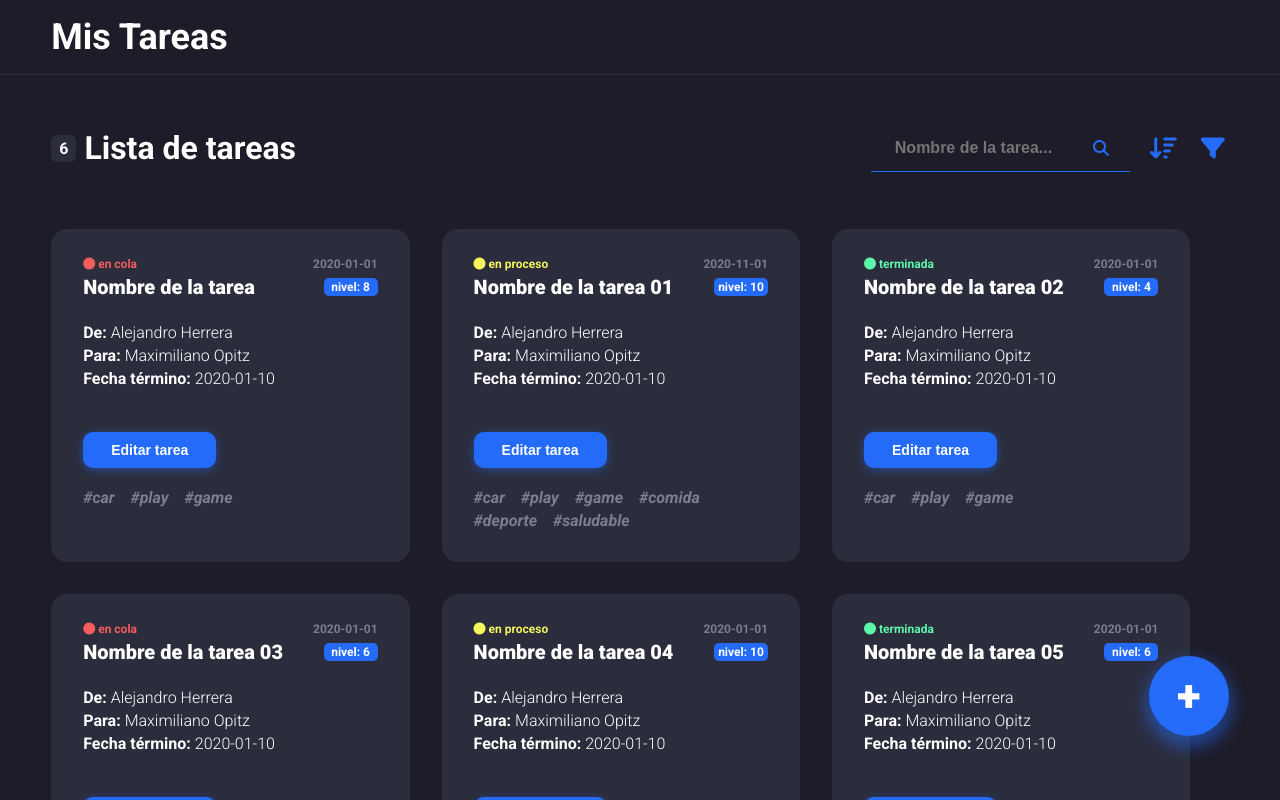
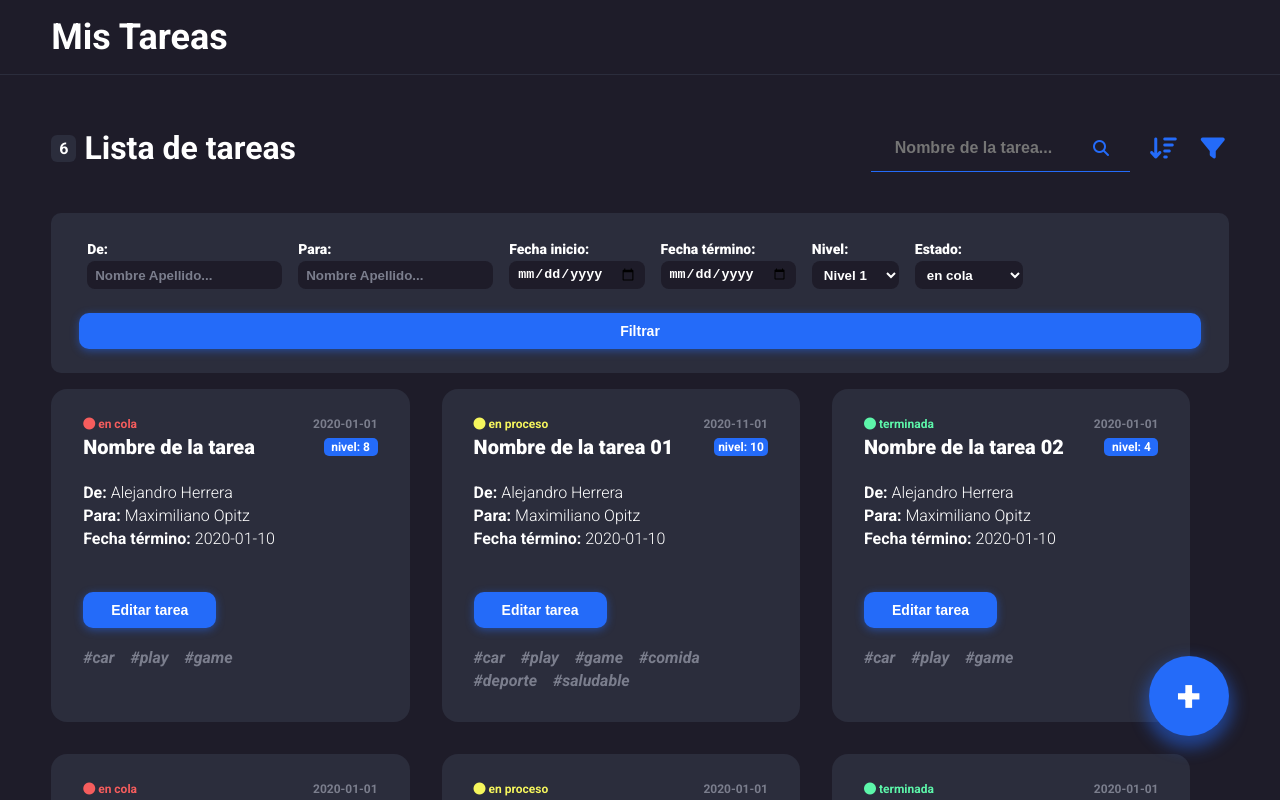
Before and after one commit to AlejandroIHT/my-task, a React app: page / in a window 1280 px wide. Both pictures are taken after a click on the button 1212 px from the left and 148 px from the top of the page. Shown: the top 800 px of the page. Built offline with nearby package versions, Linux system fonts and the light colour scheme.

Commit message:
[add] Filters component and its styles

```diff
--- /dev/null
+++ b/src/components/Filters.jsx
@@ -0,0 +1,77 @@
+import React from 'react';
+import '../styles/components/filters.css';
+
+const Filters = () => (
+  <div className="filters">
+    <div className="filters__container">
+      <label htmlFor="">De:</label>
+      <input type="text" placeholder="Nombre Apellido..." />
+    </div>
+    <div className="filters__container">
+      <label htmlFor="">Para:</label>
+      <input type="text" placeholder="Nombre Apellido..." />
+    </div>
+    <div className="filters__container">
+      <label htmlFor="">Fecha inicio:</label>
+      <input type="date" placeholder="" />
+    </div>
+    <div className="filters__container">
+      <label htmlFor="">Fecha término:</label>
+      <input type="date" placeholder="" />
+    </div>
+    <div className="filters__container">
+      <label htmlFor="">Nivel:</label>
+      <select>
+        <option value="1">
+          Nivel 1
+        </option>
+        <option value="2">
+          Nivel 2
+        </option>
+        <option value="3">
+          Nivel 3
+        </option>
+        <option value="4">
+          Nivel 4
+        </option>
+        <option value="5">
+          Nivel 5
+        </option>
+        <option value="6">
+          Nivel 6
+        </option>
+        <option value="7">
+          Nivel 7
+        </option>
+        <option value="8">
+          Nivel 8
+        </option>
+        <option value="9">
+          Nivel 9
+        </option>
+        <option value="10">
+          Nivel 10
+        </option>
+      </select>
+    </div>
+    <div className="filters__container">
+      <label htmlFor="">Estado:</label>
+      <select>
+        <option value="en cola">
+          en cola
+        </option>
+        <option value="en proceso">
+          en proceso
+        </option>
+        <option value="terminada">
+          terminada
+        </option>
+      </select>
+    </div>
+    <button className="filters__button" type="button">
+      Filtrar
+    </button>
+  </div>
+);
+
+export default Filters;
--- a/src/components/Tasks.jsx
+++ b/src/components/Tasks.jsx
@@ -3,9 +3,11 @@ import '../styles/components/tasks.css';
 import Task from './Task';
 import Search from './Search';
 import NewTask from './NewTask';
+import Filters from './Filters';
 
 const Tasks = ({ tasks, addTask, handleClickDiscardTask }) => {
   const [tasksSearch, setTasksSearch] = useState([]);
+  const [filters, setFilters] = useState(false);
 
   useEffect(() => {
     setTasksSearch(tasks);
@@ -15,8 +17,10 @@ const Tasks = ({ tasks, addTask, handleClickDiscardTask }) => {
     const filter = tasks.filter((task) =>
       task.name.toUpperCase().includes(e.target.value.toUpperCase())
     );
-    setTasksSearch(filter)
+    setTasksSearch(filter);
   };
+
+  const handleClickFilters = () => setFilters(!filters);
 
   return (
     <div className="tasks">
@@ -32,11 +36,17 @@ const Tasks = ({ tasks, addTask, handleClickDiscardTask }) => {
           <button type="button" className="tasks__container__header--button">
             <i className="fas fa-sort-amount-down" />
           </button>
-          <button type="button" className="tasks__container__header--button">
+          <button
+            type="button"
+            className="tasks__container__header--button"
+            onClick={handleClickFilters}
+          >
             <i className="fas fa-filter" />
           </button>
         </div>
       </div>
+
+      {filters && <Filters />}
 
       <div className="tasks__container">
         {addTask && <NewTask handleClickDiscardTask={handleClickDiscardTask} />}
--- /dev/null
+++ b/src/styles/components/filters.css
@@ -0,0 +1,68 @@
+@import '../globalStyle.css';
+
+.filters {
+  display: flex;
+  flex-wrap: wrap;
+  color: white;
+  font-size: 14px;
+  font-weight: 900;
+  background-color: var(--main-color-primary);
+  padding: 24px 28px;
+  border: none;
+  border-radius: 10px;
+}
+
+.filters__container {
+  display: flex;
+  flex-direction: column;
+  padding: 4px 8px;
+  margin-bottom: 4px;
+}
+
+.filters__container label {
+  margin-bottom: 4px;
+}
+
+.filters__container input,
+.filters__container select {
+  height: 28px;
+  color: var(--main-color-white);
+  font-weight: 600;
+  background-color: var(--main-color-dark);
+  border: none;
+  border-radius: 8px;
+  padding: 4px 8px;
+}
+
+.filters__container input:active,
+.filters__container input:focus,
+.filters__container select:active,
+.filters__container select:focus,
+.filters__button:active,
+.filters__button:focus {
+  outline: none;
+}
+
+.filters__container input::-webkit-input-placeholder {
+  color: var(--main-color-extra-light);
+}
+
+.filters__button {
+  width: 100%;
+  color: white;
+  font-size: 14px;
+  font-weight: 900;
+  background-color: var(--main-color-light);
+  padding: 10px 28px;
+  margin-top: 16px;
+  border: none;
+  border-radius: 10px;
+  box-shadow: 0px 2px 8px 0px #246bf97d;
+  cursor: pointer;
+}
+
+@media (max-width: 540px) {
+  .filters__container {
+    width: 100%;
+  }
+}
```
